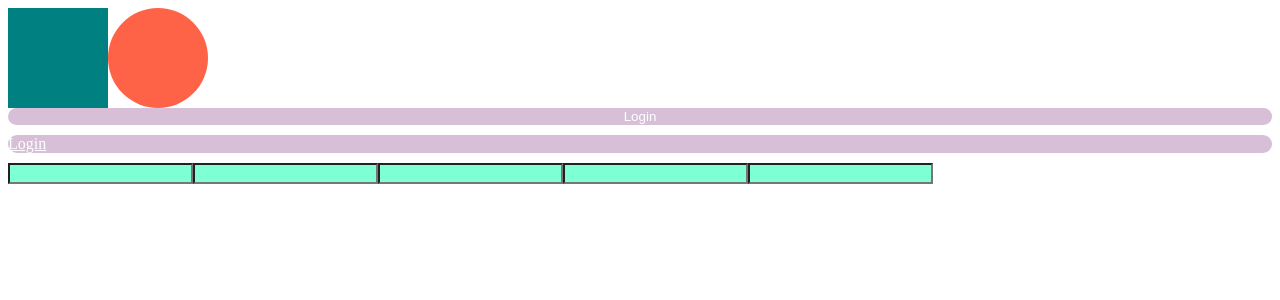
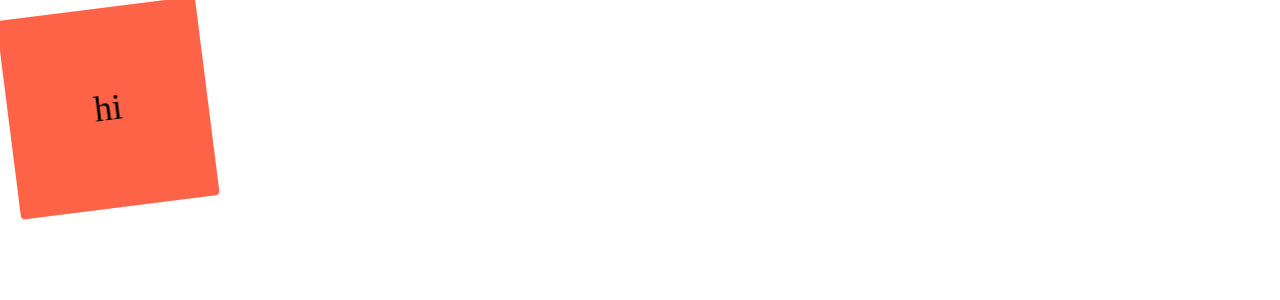
Before and after one commit to leesaewa/react-practice2, a React (Create React App) app: page / in a window 1280 px wide. Shown: the top 300 px of the page. Built offline with nearby package versions, Linux system fonts and the light colour scheme.

Commit message:
styled-components: animation

```diff
--- a/src/App.js
+++ b/src/App.js
@@ -1,52 +1,50 @@
-import styled from "styled-components";
+import styled, { keyframes } from "styled-components";
 
-const Father = styled.div`
+const Wrapper = styled.div`
   // 이 안에 CSS를 작성
   display: flex;
   flex-wrap: wrap;
 `;
 
-const Box = styled.div`
-  background-color: ${(props) => props.bgColor};
-  width: 100px;
-  height: 100px;
+const rotation = keyframes`
+  0% {
+    transform: rotate(0deg);
+    border-radius: 0px;
+  }
+  50% {
+    border-radius: 100px;
+  }
+  100% {
+    transform: rotate(360deg);
+    border-radius: 0px;
+  }
 `;
 
-// 컴포넌트 확장
-const Circle = styled(Box)`
-  border-radius: 50px;
-`;
+const Box = styled.div`
+  background-color: tomato;
+  width: 200px;
+  height: 200px;
+  display: flex;
+  justify-content: center;
+  align-items: center;
+  animation: ${rotation} 1s linear infinite;
 
-const Btn = styled.button`
-  width: 100%;
-  color: white;
-  border-radius: 10px;
-  border: 0;
-  background-color: thistle;
-  margin-bottom: 10px;
-`;
+  span {
+    font-size: 36px;
 
-const Inpuut = styled.input.attrs({ required: true, minLength: 10 })`
-  background-color: aquamarine;
-  margin-bottom: 10px;
+    &:hover {
+      color: aliceblue;
+    }
+  }
 `;
 
 function App() {
   return (
-    <Father>
-      <Box bgColor="teal" />
-      <Circle bgColor="tomato" />
-      <Btn>Login</Btn>
-      <Btn as="a" href="/">
-        Login
-      </Btn>
-
-      <Inpuut />
-      <Inpuut />
-      <Inpuut />
-      <Inpuut />
-      <Inpuut />
-    </Father>
+    <Wrapper>
+      <Box>
+        <span>hi</span>
+      </Box>
+    </Wrapper>
   );
 }
 
```
